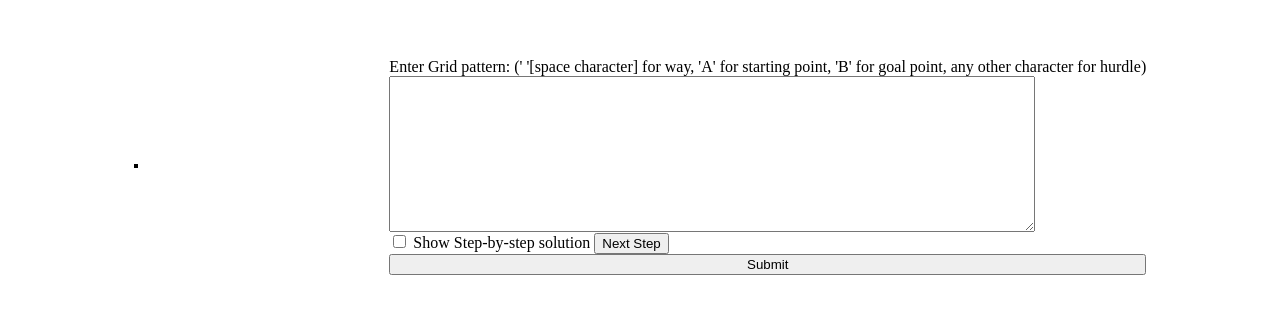
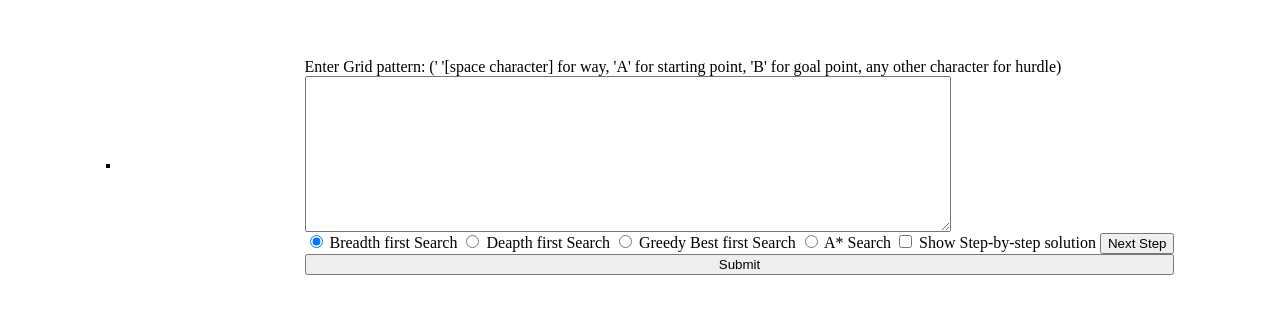
Before and after one commit to MeDeveloperWeb/CSResearch, a plain HTML site: page index.html in a window 1280 px wide. Shown: the part 242-556 px from the top of the page. Drawn offline with Linux system fonts and the light colour scheme.

Commit message:
Update index.html

```diff
--- a/index.html
+++ b/index.html
@@ -18,9 +18,19 @@
         <label for="raw-maze">Enter Grid pattern: (' '[space character] for way, 'A' for starting point, 'B' for goal point, any other character for hurdle)</label>
         <textarea id="raw-maze" cols="30" rows="10"></textarea>
         <div>
+            <input type="radio" name="algo" id="BFS" checked>
+            <label for="BFS">Breadth first Search</label>
+            <input type="radio" name="algo" id="DFS">
+            <label for="DFS">Deapth first Search</label>
+            <input type="radio" name="algo" id="GBFS">
+            <label for="GBFS">Greedy Best first Search</label>
+            <input type="radio" name="algo" id="A*">
+            <label for="A*">A* Search</label>
+
             <input type="checkbox" id="stepwise">
             <label for="stepwise">Show Step-by-step solution</label>
             <button type="button" id="next-step">Next Step</button>
+
         </div>
         <input type="submit" value="Submit">
     </form>
```
